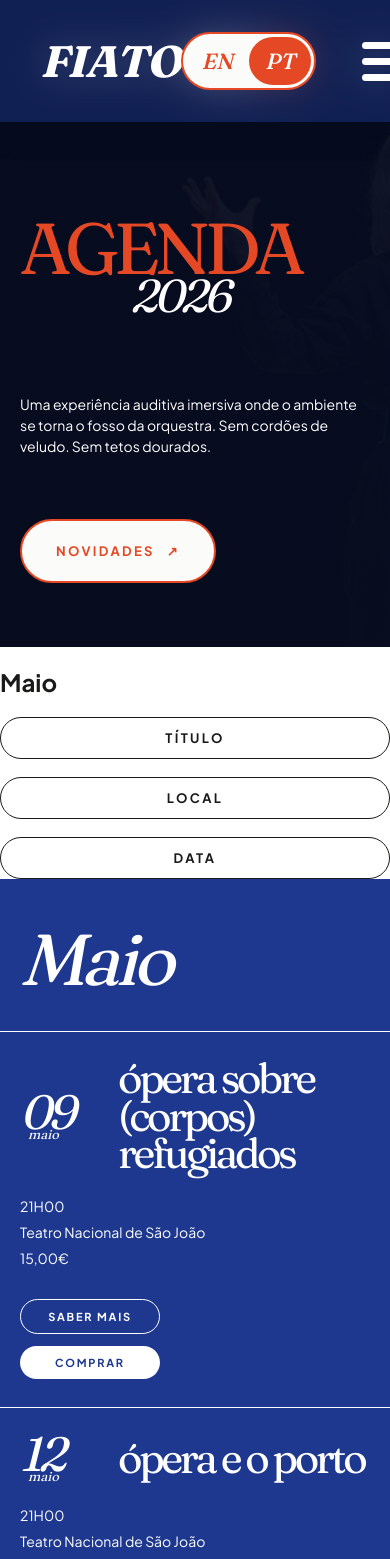
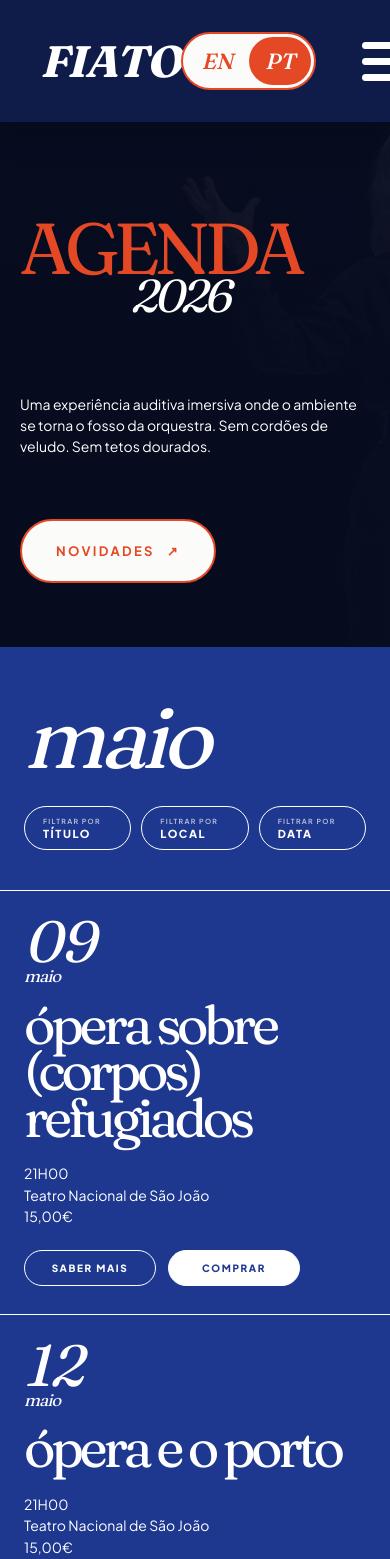
Before and after one commit to Raquelmeida/fiato-website, a React (Vite) app: page /agenda in a window 390 px wide. Shown: the top 1559 px of the page. Built offline with nearby package versions, Linux system fonts and the light colour scheme.

Commit message:
edit agenda e edições

```diff
--- a/src/components/agenda-event-card/agenda-event-card.css
+++ b/src/components/agenda-event-card/agenda-event-card.css
@@ -1,83 +1,89 @@
 .agenda-event-card {
+  position: relative;
   display: grid;
-  grid-template-columns: 1fr 230px 220px;
+  grid-template-columns: minmax(0, 1.55fr) minmax(180px, 0.45fr) minmax(150px, 0.35fr);
   align-items: center;
-  min-height: 130px;
-  padding: 20px 32px;
+  gap: 40px;
+  height: 220px;
+  padding: 26px 32px;
   border-bottom: 1px solid currentColor;
-  color: inherit;
-  transition: background-color var(--transition-default), color var(--transition-default);
+  overflow: hidden;
+  transition:
+    background-color var(--transition-default),
+    color var(--transition-default);
 }
 
 .agenda-event-card__main {
-  display: flex;
+  display: grid;
+  grid-template-columns: 110px minmax(0, 1fr);
   align-items: center;
-  gap: 34px;
+  gap: 26px;
+  min-width: 0;
 }
 
 .agenda-event-card__date {
-  min-width: 78px;
+  width: 92px;
+  display: flex;
+  flex-direction: column;
+  align-items: center;
+  justify-content: center;
   font-family: var(--font-display);
   font-style: italic;
-  line-height: 0.75;
+  line-height: 0.78;
+  letter-spacing: -0.06em;
+  text-align: center;
 }
 
 .agenda-event-card__date span {
   display: block;
-  font-size: 70px;
-  letter-spacing: -0.08em;
+  width: 100%;
+  font-size: clamp(54px, 5.5vw, 82px);
+  text-align: center;
 }
 
 .agenda-event-card__date small {
   display: block;
-  margin-left: 8px;
-  font-size: 13px;
+  width: 100%;
+  margin: 4px 0 0;
+  font-size: 17px;
+  line-height: 0.9;
+  text-align: center;
 }
 
 .agenda-event-card__title {
+  max-width: 860px;
   margin: 0;
   font-family: var(--font-display);
-  font-size: clamp(42px, 6vw, 86px);
+  font-size: clamp(44px, 5.5vw, 82px);
   font-weight: 400;
-  line-height: 0.9;
+  line-height: 0.86;
   letter-spacing: -0.08em;
 }
 
 .agenda-event-card__info {
+  display: flex;
+  flex-direction: column;
+  gap: 4px;
+  font-family: var(--font-primary);
   font-size: 14px;
-  line-height: 1.35;
+  line-height: 1.25;
 }
 
 .agenda-event-card__info p {
-  margin: 0 0 7px;
+  margin: 0;
 }
 
 .agenda-event-card__actions {
-  display: none;
-  justify-self: end;
+  display: flex;
   flex-direction: column;
+  align-items: stretch;
   gap: 12px;
-}
-
-.agenda-event-card__button {
-  min-width: 140px;
-  padding: 10px 24px;
-  border-radius: var(--radius-pill);
-  font-size: 11px;
-  font-weight: 700;
-  letter-spacing: 0.16em;
-  text-align: center;
-  text-transform: uppercase;
-}
-
-.agenda-event-card__button--outline {
-  border: 1.5px solid var(--color-white);
-  color: var(--color-white);
-}
-
-.agenda-event-card__button--filled {
-  background-color: var(--color-white);
-  color: var(--color-navy-base);
+  opacity: 0;
+  transform: translateX(18px);
+  pointer-events: none;
+  transition:
+    opacity var(--transition-default),
+    transform var(--transition-default);
 }
 
 .agenda-event-card:hover {
@@ -85,44 +91,118 @@
   color: var(--color-white);
 }
 
-.agenda-event-card:hover .agenda-event-card__info {
-  display: none;
+.agenda-event-card:hover .agenda-event-card__actions {
+  opacity: 1;
+  transform: translateX(0);
+  pointer-events: auto;
 }
 
-.agenda-event-card:hover .agenda-event-card__actions {
-  display: flex;
+.agenda-event-card__button {
+  min-width: 132px;
+  padding: 11px 22px;
+  border-radius: var(--radius-pill);
+  font-family: var(--font-primary);
+  font-size: 10px;
+  font-weight: 800;
+  letter-spacing: 0.16em;
+  text-align: center;
+  text-transform: uppercase;
+  transition:
+    background-color var(--transition-default),
+    color var(--transition-default),
+    border-color var(--transition-default);
 }
 
-@media (max-width: 900px) {
+.agenda-event-card__button--outline {
+  border: 1px solid var(--color-white);
+  color: var(--color-white);
+}
+
+.agenda-event-card__button--filled {
+  border: 1px solid var(--color-white);
+  background-color: var(--color-white);
+  color: var(--color-navy-base);
+}
+
+.agenda-list__month--light .agenda-event-card {
+  color: var(--color-navy-base);
+}
+
+.agenda-list__month--light .agenda-event-card:hover {
+  color: var(--color-white);
+}
+
+@media (hover: none) {
+  .agenda-event-card__actions {
+    opacity: 1;
+    transform: none;
+    pointer-events: auto;
+  }
+}
+
+@media (max-width: 1200px) {
   .agenda-event-card {
+    height: 200px;
+  }
+
+  .agenda-event-card__title {
+    font-size: clamp(44px, 5vw, 72px);
+  }
+}
+
+@media (max-width: 1000px) {
+  .agenda-event-card {
+    height: auto;
+    min-height: 220px;
     grid-template-columns: 1fr;
     gap: 24px;
   }
 
-  .agenda-event-card__actions {
-    display: flex;
-    justify-self: start;
+  .agenda-event-card__main {
+    grid-template-columns: 82px 1fr;
   }
 
-  .agenda-event-card:hover .agenda-event-card__info {
-    display: block;
+  .agenda-event-card__date {
+    width: 76px;
+  }
+
+  .agenda-event-card__actions {
+    align-items: flex-start;
   }
 }
 
 @media (max-width: 600px) {
   .agenda-event-card {
-    padding: 28px 20px;
+    min-height: auto;
+    padding: 28px 24px;
   }
 
   .agenda-event-card__main {
-    gap: 20px;
+    grid-template-columns: 1fr;
+    gap: 18px;
+  }
+
+  .agenda-event-card__date {
+    width: 72px;
+    align-items: flex-start;
+    text-align: left;
+  }
+
+  .agenda-event-card__date span,
+  .agenda-event-card__date small {
+    text-align: left;
+  }
+
+  .agenda-event-card__title {
+    font-size: 54px;
   }
 
   .agenda-event-card__date span {
-    font-size: 48px;
+    font-size: 58px;
   }
 
-  .agenda-event-card__title {
-    font-size: 42px;
+  .agenda-event-card__actions {
+    flex-direction: row;
+    flex-wrap: wrap;
   }
 }
--- a/src/components/agenda-filters/agenda-filters.css
+++ b/src/components/agenda-filters/agenda-filters.css
@@ -1,31 +1,141 @@
 .agenda-filters {
   display: flex;
   align-items: center;
-  gap: 18px;
+  justify-content: flex-end;
+  gap: 14px;
+  flex-wrap: wrap;
 }
 
 .agenda-filters__button {
-  min-width: 150px;
-  padding: 12px 28px;
-  border: 1.5px solid currentColor;
+  min-width: 158px;
+  height: 48px;
+  display: inline-flex;
+  flex-direction: column;
+  align-items: flex-start;
+  justify-content: center;
+  gap: 3px;
+  padding: 0 22px;
+  border: 1.3px solid currentColor;
   border-radius: var(--radius-pill);
   background-color: transparent;
-  color: inherit;
+  color: currentColor;
   font-family: var(--font-primary);
-  font-size: 13px;
+  cursor: pointer;
+  white-space: nowrap;
+  transition:
+    background-color var(--transition-default),
+    color var(--transition-default),
+    border-color var(--transition-default),
+    transform var(--transition-default);
+}
+
+.agenda-filters__label {
+  font-size: 8px;
   font-weight: 700;
+  line-height: 1;
   letter-spacing: 0.18em;
   text-transform: uppercase;
-  cursor: pointer;
+  opacity: 0.65;
 }
 
-@media (max-width: 768px) {
+.agenda-filters__value {
+  font-size: 12px;
+  font-weight: 800;
+  line-height: 1;
+  letter-spacing: 0.14em;
+  text-transform: uppercase;
+}
+
+.agenda-filters__button:hover {
+  transform: translateY(-1px);
+}
+
+/* Fundo azul */
+.agenda-list__month--blue .agenda-filters {
+  color: var(--color-white);
+}
+
+.agenda-list__month--blue .agenda-filters__button {
+  border-color: var(--color-white);
+  color: var(--color-white);
+}
+
+.agenda-list__month--blue .agenda-filters__button:hover {
+  background-color: var(--color-white);
+  border-color: var(--color-white);
+  color: var(--color-navy-base);
+}
+
+/* Fundo claro */
+.agenda-list__month--light .agenda-filters {
+  color: var(--color-navy-base);
+}
+
+.agenda-list__month--light .agenda-filters__button {
+  border-color: var(--color-navy-base);
+  color: var(--color-navy-base);
+}
+
+.agenda-list__month--light .agenda-filters__button:hover {
+  background-color: var(--color-navy-base);
+  border-color: var(--color-navy-base);
+  color: var(--color-neutral-200);
+}
+
+/* Estado ativo para quando quiseres ligar filtros reais */
+.agenda-filters__button.is-active {
+  background-color: var(--color-accent);
+  border-color: var(--color-accent);
+  color: var(--color-white);
+}
+
+/* Evita hover preso em mobile */
+@media (hover: none) {
+  .agenda-filters__button:hover {
+    transform: none;
+  }
+
+  .agenda-list__month--blue .agenda-filters__button:hover {
+    background-color: transparent;
+    border-color: var(--color-white);
+    color: var(--color-white);
+  }
+
+  .agenda-list__month--light .agenda-filters__button:hover {
+    background-color: transparent;
+    border-color: var(--color-navy-base);
+    color: var(--color-navy-base);
+  }
+}
+
+@media (max-width: 900px) {
   .agenda-filters {
-    width: 100%;
-    flex-wrap: wrap;
+    justify-content: flex-start;
+    gap: 10px;
   }
 
   .agenda-filters__button {
+    min-width: 138px;
+    height: 44px;
+    padding: 0 18px;
+  }
+
+  .agenda-filters__label {
+    font-size: 7px;
+  }
+
+  .agenda-filters__value {
+    font-size: 11px;
+  }
+}
+
+@media (max-width: 520px) {
+  .agenda-filters {
     width: 100%;
   }
+
+  .agenda-filters__button {
+    flex: 1;
+    min-width: 0;
+  }
 }
--- a/src/components/agenda-filters/agenda-filters.jsx
+++ b/src/components/agenda-filters/agenda-filters.jsx
@@ -2,17 +2,20 @@ import './agenda-filters.css';
 
 function AgendaFilters() {
   return (
-    <div className="agenda-filters">
+    <div className="agenda-filters" aria-label="Filtros da agenda">
       <button type="button" className="agenda-filters__button">
-        Título
+        <span className="agenda-filters__label">Filtrar por</span>
+        <span className="agenda-filters__value">Título</span>
       </button>
 
       <button type="button" className="agenda-filters__button">
-        Local
+        <span className="agenda-filters__label">Filtrar por</span>
+        <span className="agenda-filters__value">Local</span>
       </button>
 
       <button type="button" className="agenda-filters__button">
-        Data
+        <span className="agenda-filters__label">Filtrar por</span>
+        <span className="agenda-filters__value">Data</span>
       </button>
     </div>
   );
--- a/src/components/agenda-list/agenda-list.css
+++ b/src/components/agenda-list/agenda-list.css
@@ -1,9 +1,10 @@
 .agenda-list {
   width: 100%;
+  background-color: var(--color-navy-base);
 }
 
 .agenda-list__month {
-  padding-top: 72px;
+  width: 100%;
 }
 
 .agenda-list__month--blue {
@@ -17,34 +18,64 @@
 }
 
 .agenda-list__month-header {
-  padding: 0 32px 56px;
+  width: 100%;
+  min-height: 250px;
+  display: flex;
+  align-items: flex-end;
+  justify-content: space-between;
+  gap: 48px;
+  padding: 70px 32px 48px;
+  border-bottom: 1px solid currentColor;
+}
+
+.agenda-list__month--blue .agenda-list__month-header {
+  background-color: var(--color-navy-base) !important;
+  color: var(--color-white) !important;
+}
+
+.agenda-list__month--light .agenda-list__month-header {
+  background-color: var(--color-neutral-200) !important;
+  color: var(--color-navy-base) !important;
 }
 
 .agenda-list__month-header h2 {
-  margin: 0;
-  font-family: var(--font-display);
-  font-size: clamp(72px, 11vw, 145px);
-  font-weight: 400;
-  font-style: italic;
-  line-height: 0.8;
-  letter-spacing: -0.06em;
-  text-transform: capitalize;
+  margin: 0 !important;
+  padding: 0 !important;
+  color: currentColor !important;
+  font-family: var(--font-display) !important;
+  font-size: clamp(86px, 11vw, 150px) !important;
+  font-weight: 400 !important;
+  font-style: italic !important;
+  line-height: 0.8 !important;
+  letter-spacing: -0.06em !important;
 }
 
 .agenda-list__events {
-  border-top: 1px solid currentColor;
+  width: 100%;
 }
 
-@media (max-width: 600px) {
-  .agenda-list__month {
-    padding-top: 52px;
-  }
+.agenda-list--light {
+  background-color: var(--color-neutral-200);
+  color: var(--color-navy-base);
+}
 
+.agenda-list--blue,
+.agenda-list--default {
+  background-color: var(--color-navy-base);
+  color: var(--color-white);
+}
+
+@media (max-width: 900px) {
   .agenda-list__month-header {
-    padding: 0 20px 42px;
+    min-height: 200px;
+    flex-direction: column;
+    align-items: flex-start;
+    justify-content: flex-end;
+    gap: 34px;
+    padding: 56px 24px 40px;
   }
 
   .agenda-list__month-header h2 {
-    font-size: 72px;
+    font-size: 86px !important;
   }
 }
--- a/src/components/agenda-list/agenda-list.jsx
+++ b/src/components/agenda-list/agenda-list.jsx
@@ -1,4 +1,6 @@
 import './agenda-list.css';
+
+import AgendaFilters from '../agenda-filters/agenda-filters';
 import AgendaEventCard from '../agenda-event-card/agenda-event-card';
 
 function groupEventsByMonth(events) {
@@ -12,20 +14,38 @@ function groupEventsByMonth(events) {
   }, {});
 }
 
-function AgendaList({ events }) {
+function AgendaList({ events, showMonthHeaders = true, variant = 'default' }) {
+  if (!showMonthHeaders) {
+    return (
+      <section className={`agenda-list agenda-list--${variant}`}>
+        <div className="agenda-list__events">
+          {events.map((event) => (
+            <AgendaEventCard key={event.id} event={event} />
+          ))}
+        </div>
+      </section>
+    );
+  }
+
   const groupedEvents = groupEventsByMonth(events);
 
   return (
     <section className="agenda-list">
-      {Object.entries(groupedEvents).map(([month, monthEvents], index) => (
-        <div
+      {Object.entries(groupedEvents).map(([month, monthEvents], index) => {
+        const isLight = index % 2 !== 0;
+
+        return (
+          <section
             className={`agenda-list__month ${
-            index % 2 === 0 ? 'agenda-list__month--blue' : 'agenda-list__month--light'
+              isLight ? 'agenda-list__month--light' : 'agenda-list__month--blue'
             }`}
+            data-navbar-theme={isLight ? 'light' : 'blue'}
             key={month}
           >
             <div className="agenda-list__month-header">
               <h2>{month}</h2>
+
+              {index === 0 && <AgendaFilters />}
             </div>
 
             <div className="agenda-list__events">
@@ -33,8 +53,9 @@ function AgendaList({ events }) {
                 <AgendaEventCard key={event.id} event={event} />
               ))}
             </div>
-        </div>
-      ))}
+          </section>
+        );
+      })}
     </section>
   );
 }
--- a/src/data/editions.js
+++ b/src/data/editions.js
@@ -1,22 +1,80 @@
 const editions = [
   {
-    id: 1,
     year: '2026',
     subtitle: 'Edição Atual',
     theme: 'navy',
-    image: 'hero-edicoes.png',
+    hasImage: true,
+    events: [],
+    press: [],
   },
   {
-    id: 2,
     year: '2025',
     subtitle: 'Ópera à Moda do Porto',
     theme: 'orange',
+    hasImage: false,
+    events: [
+      {
+        id: 1,
+        day: '09',
+        month: 'junho',
+        title: 'ópera sobre (corpos) refugiados',
+        time: '21H00',
+        place: 'Teatro Nacional de São João',
+        price: '15,00€',
+      },
+      {
+        id: 2,
+        day: '12',
+        month: 'junho',
+        title: 'ópera e o porto',
+        time: '21H00',
+        place: 'Teatro Nacional de São João',
+        price: '15,00€',
+      },
+      {
+        id: 3,
+        day: '12',
+        month: 'junho',
+        title: 'ópera e o porto',
+        time: '21H00',
+        place: 'Teatro Nacional de São João',
+        price: '15,00€',
+      },
+    ],
+    press: [
+      {
+        id: 1,
+        day: '09',
+        date: 'maio, 2025',
+        title: 'A ópera desce à rua e toma conta do Porto',
+      },
+      {
+        id: 2,
+        day: '12',
+        date: 'maio, 2025',
+        title: 'Quando a cidade se torna um teatro de ópera imersivo',
+      },
+      {
+        id: 3,
+        day: '14',
+        date: 'maio, 2025',
+        title: 'FIATO transforma o mercado do Bolhão num palco lírico',
+      },
+      {
+        id: 4,
+        day: '15',
+        date: 'maio, 2025',
+        title: 'O projeto que está a democratizar a música clássica',
+      },
+    ],
   },
   {
-    id: 3,
     year: '2024',
     subtitle: 'Primeira edição do FIATO',
     theme: 'navy',
+    hasImage: false,
+    events: [],
+    press: [],
   },
 ];
 
--- a/src/pages/agenda-page/agenda-page.css
+++ b/src/pages/agenda-page/agenda-page.css
@@ -0,0 +1,5 @@
+.agenda-page {
+  min-height: 100vh;
+  background-color: var(--color-navy-base);
+  color: var(--color-white);
+}
--- a/src/pages/agenda-page/agenda-page.jsx
+++ b/src/pages/agenda-page/agenda-page.jsx
@@ -1,8 +1,6 @@
 import './agenda-page.css';
 
-import Navbar from '../../components/navbar/navbar';
 import Hero from '../../components/hero/hero';
-import AgendaFilters from '../../components/agenda-filters/agenda-filters';
 import AgendaList from '../../components/agenda-list/agenda-list';
 import Footer from '../../components/footer/footer';
 
@@ -11,9 +9,6 @@ import heroAgenda from '../../assets/images/hero-agenda.png';
 
 function AgendaPage() {
   return (
-    <>
-      <Navbar />
-
     <main className="agenda-page">
       <Hero
         title="AGENDA"
@@ -21,20 +16,13 @@ function AgendaPage() {
         description="Uma experiência auditiva imersiva onde o ambiente se torna o fosso da orquestra. Sem cordões de veludo. Sem tetos dourados."
         image={heroAgenda}
         buttonText="Novidades"
+        buttonLink="#novidades"
       />
 
-        <section className="agenda-page__content">
-          <div className="agenda-page__header">
-            <h2>Maio</h2>
-            <AgendaFilters />
-          </div>
-
       <AgendaList events={events} />
-        </section>
-      </main>
 
       <Footer />
-    </>
+    </main>
   );
 }
 
```
Also changed, not shown: src/pages/edicoes-page/edicoes-page.jsx (+49 -28 lines). Lines whose indentation alone changed are shown as unchanged.
